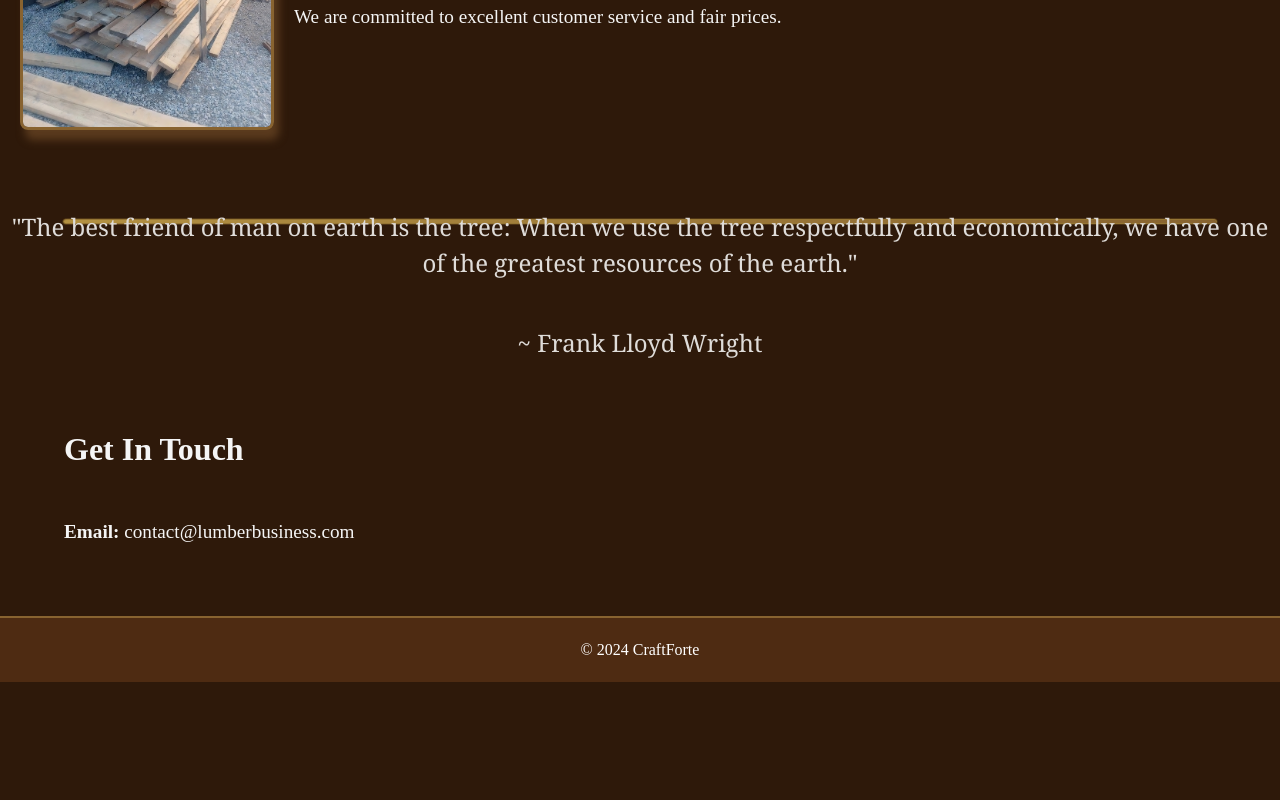
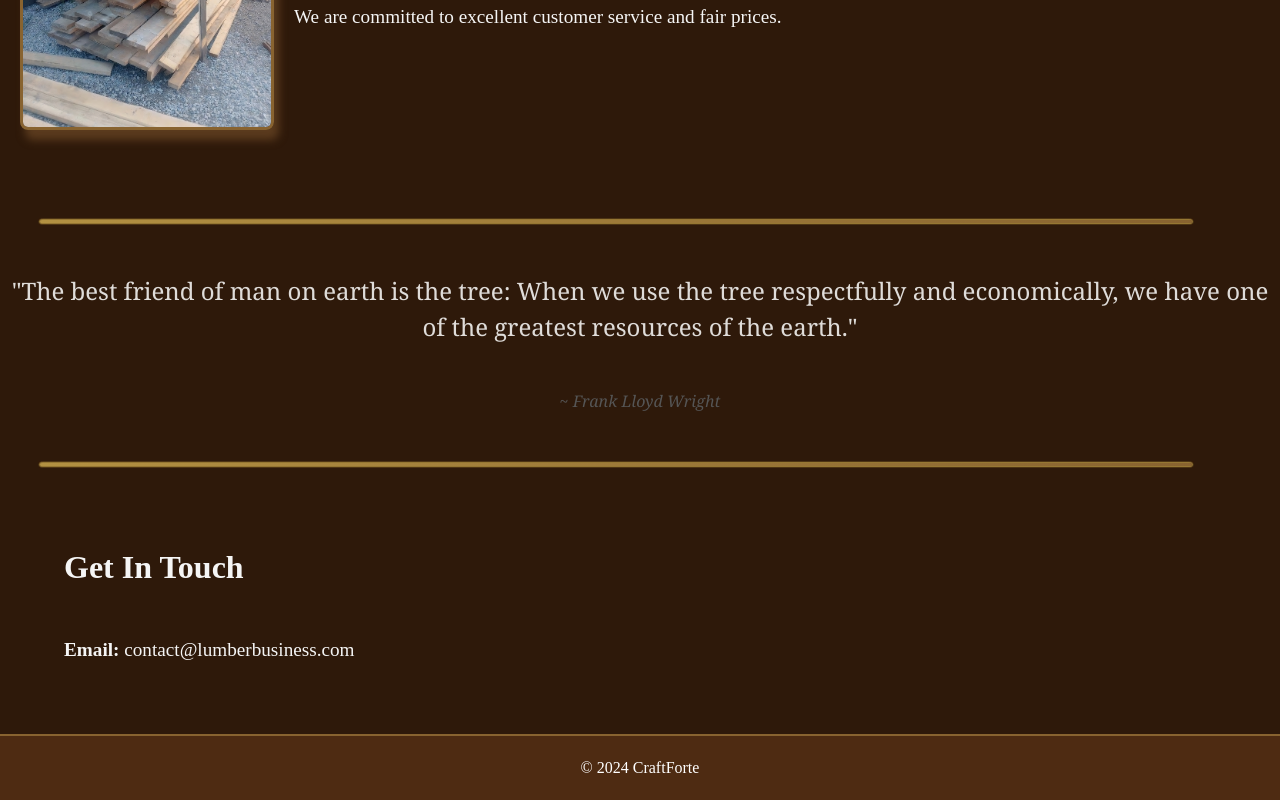
Before and after one commit to Oia20/Simple-Lumber-Site, a React (Vite) app in the folder lumberSite/: page / in a window 1280 px wide. Shown: the part 697-1497 px from the top of the page. Before the commit the page ends 1379 px from the top, so only its background shows below. Built offline with nearby package versions, Linux system fonts and the light colour scheme.

Commit message:
Made the divider it's own component.

```diff
--- a/lumberSite/src/About.jsx
+++ b/lumberSite/src/About.jsx
@@ -11,8 +11,6 @@
         <p>We are a small, family-owned lumber business dedicated to providing high-quality lumber for all your building projects. We are committed to excellent customer service and fair prices.</p>
       </div>
     </section>
-    <div className='divider'></div>
-
     </>
   );
 };
--- a/lumberSite/src/App.jsx
+++ b/lumberSite/src/App.jsx
@@ -4,6 +4,8 @@
 import Contact from './Contact';
 import Footer from './Footer';
 import Quote from './Quote';
+import Divider from './Divider.jsx'
+
 import './App.css';
 
 function App() {
@@ -11,7 +13,10 @@
     <div className="App">
       <Header />
       <About />
+      <Divider />
       <Quote />
+      <Divider />
+
       <Contact />
       <Footer />
     </div>
--- /dev/null
+++ b/lumberSite/src/Divider.css
@@ -0,0 +1,21 @@
+.divider {
+    height: 3px;
+    width:90%;
+    background-image: linear-gradient(45deg, #B39142, #886330);
+    display: flex;
+    justify-content: center;
+    border-radius: 20px;
+    margin: auto;
+    animation: glow 2s infinite alternate;
+    margin-bottom: 5px;
+    margin: 40px;
+}
+
+@keyframes glow {
+  from {
+      box-shadow: 1px 1px 5px #B39142, 0 0 5px #B39142, 0 0 5px #B39142, 0 0 4px #B39142, 0 0 5px #B39142;
+  }
+  to {
+      box-shadow: 0 0 2px #B39142, 0 0 2px #B39142, 0 0 2px #B39142, 0 0 2px #B39142, 0 0 2px #B39142;
+  }
+}
--- /dev/null
+++ b/lumberSite/src/Divider.jsx
@@ -0,0 +1,10 @@
+import React from 'react';
+import './Divider.css';
+
+const Quote = () => {
+  return (
+    <div className='divider'></div>
+  );
+};
+
+export default Quote;
--- a/lumberSite/src/Quote.jsx
+++ b/lumberSite/src/Quote.jsx
@@ -7,8 +7,6 @@
         <p>"The best friend of man on earth is the tree: When we use the tree respectfully and economically, we have one of the greatest resources of the earth."</p>
         <br />
         <p>~ Frank Lloyd Wright</p>
-    <div className='divider'></div>
-
     </div>
   );
 };
--- a/lumberSite/vite.config.js
+++ b/lumberSite/vite.config.js
@@ -3,6 +3,6 @@
 
 // https://vitejs.dev/config/
 export default defineConfig({
-  base: "/Simple-Lumber-Site",
+  // base: "/Simple-Lumber-Site",
   plugins: [react()],
 })
```
